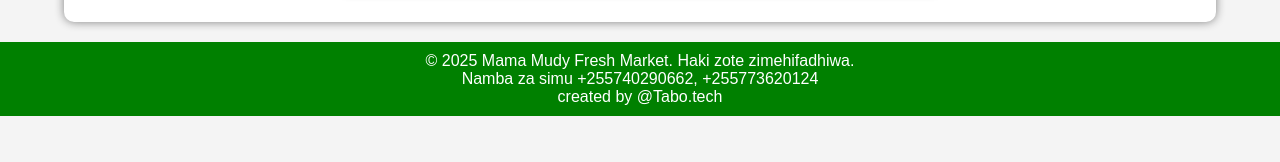
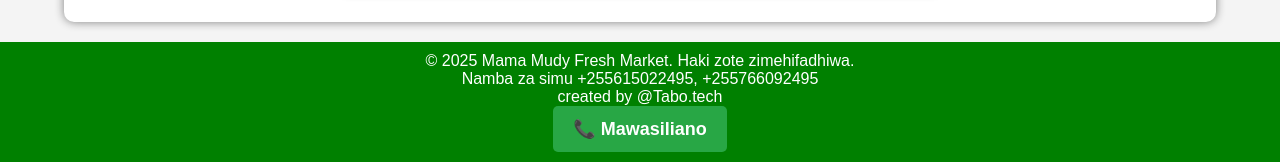
Before and after one commit to Tabo-Tech/Mama-Mudy-Fresh-Market, a plain HTML site: page index.html in a window 1280 px wide. Shown: the part 4346-4508 px from the top of the page. Before the commit the page ends 4462 px from the top, so only its background shows below. Drawn offline with Linux system fonts and the light colour scheme; a script that the page names is missing.

Commit message:
Update index.html

```diff
--- a/index.html
+++ b/index.html
@@ -7,7 +7,7 @@
     <meta charset="UTF-8">
     <meta name="viewport" content="width=device-width, initial-scale=1.0">
     <meta name="description" content="Mama Mudy Fresh Market - Tunauza mbogamboga, nazi, dagaa, mchele na viungo vya chakula kwa bei nafuu. Tunapatikana Singida, Minga - Soko Mjinga.">
-<meta name="keywords" content="Mama Mudy, mbogamboga, dagaa, nazi, viungo vya chakula, soko, chakula bora, Singida, Minga">
+<meta name="keywords" content="Mama Mudy, mbogamboga, dagaa, nazi, viungo vya chakula, soko,mchele, chakula bora, Singida, Minga">
 <meta name="author" content="Mama Mudy Fresh Market">
 <meta name="robots" content="index, follow">
 
@@ -26,7 +26,7 @@
                 <li><a href="#mawasiliano">Mawasiliano</a></li>
             </ul>
              <section id="mawasiliano">
-        <a href="tel:+255773620124" class="call-button">📞 Mawasiliano</a>
+        <a href="tel:+255615022495" class="call-button">📞 Mawasiliano</a>
     </section>
         </nav>
     </header>
@@ -198,7 +198,7 @@
         <h2>Wasiliana Nasi</h2>
         <p>Tunapatikana Singida, Minga - Soko Mjinga. Unaweza kutupigia simu moja kwa moja kwa kubonyeza kitufe cha simu hapa kwenye tovuti.
 👉 Bonyeza hapa kupiga simu moja kwa moja!</p>
-        <a href="tel:+255773620124" class="call-button">📞 Mawasiliano</a>
+        <a href="tel:+255615022495" class="call-button">📞 Mawasiliano</a>
     </section>
 
     <section id="location">
@@ -222,8 +222,9 @@
     <footer>
 
        <p>&copy; 2025 Mama Mudy Fresh Market. Haki zote zimehifadhiwa.</p>
-           <p>Namba za simu +255740290662, +255773620124</p>
+           <p>Namba za simu +255615022495, +255766092495</p>
              <p>created by @Tabo.tech</p>
+         <a href="tel:+255617420124" class="call-button">📞 Mawasiliano</a>
     </footer>
 </body>
 </html>
```
